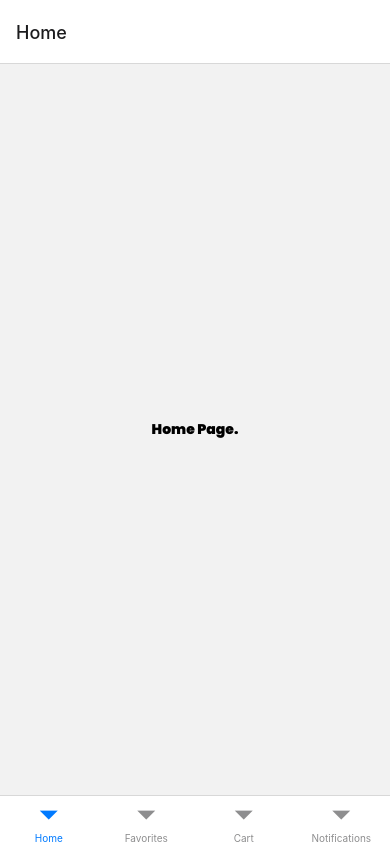
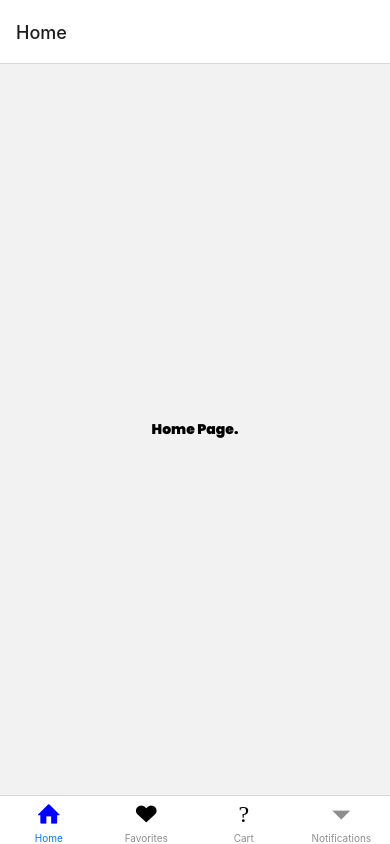
Before and after one commit to davidnyiringabo/coffeeapp, a React Native app: screen / in a window 390 px wide. Built offline with nearby package versions, Linux system fonts and the light colour scheme.

Commit message:
feat: initialize the bottom tab

```diff
--- a/App.js
+++ b/App.js
@@ -11,6 +11,9 @@ import {
   HomeScreen,
   CartScreen,
 } from "./src/screens";
+import { Entypo } from "@expo/vector-icons";
+import { Ionicons } from "@expo/vector-icons";
+
 SplashScreen.preventAutoHideAsync();
 
 const Tab = createBottomTabNavigator();
@@ -47,10 +50,52 @@ export default function App() {
   };
   return (
     <NavigationContainer screenOptions={screenOptions}>
-      <Tab.Navigator default="Home">
-        <Tab.Screen name="Home" component={HomeScreen} />
-        <Tab.Screen name="Favorites" component={FavoritesScreen} />
-        <Tab.Screen name="Cart" component={CartScreen} />
+      <Tab.Navigator>
+        <Tab.Screen
+          options={{
+            tabBarIcon: ({ focused }) => (
+              <View>
+                <Entypo
+                  name="home"
+                  size={24}
+                  color={focused ? "blue" : "black"}
+                />
+              </View>
+            ),
+          }}
+          name="Home"
+          component={HomeScreen}
+        />
+        <Tab.Screen
+          options={{
+            tabBarIcon: ({ focused }) => (
+              <View>
+                <Entypo
+                  name="heart"
+                  size={24}
+                  color={focused ? "blue" : "black"}
+                />
+              </View>
+            ),
+          }}
+          name="Favorites"
+          component={FavoritesScreen}
+        />
+        <Tab.Screen
+          options={{
+            tabBarIcon: ({ focused }) => (
+              <View>
+                <Ionicons
+                  name="bag"
+                  size={24}
+                  color={focused ? "blue" : "black"}
+                />
+              </View>
+            ),
+          }}
+          name="Cart"
+          component={CartScreen}
+        />
         <Tab.Screen name="Notifications" component={NotificationsScreen} />
       </Tab.Navigator>
     </NavigationContainer>
```
